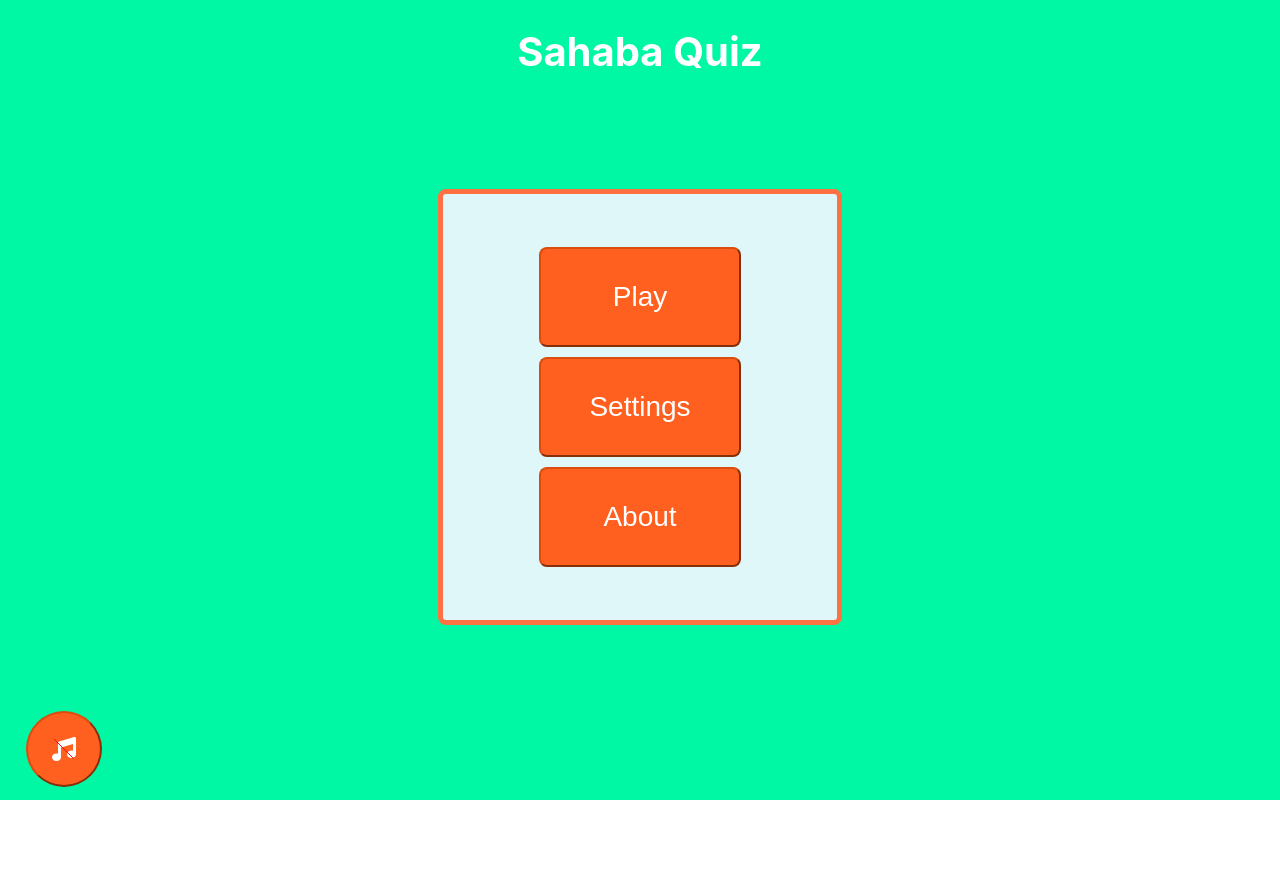
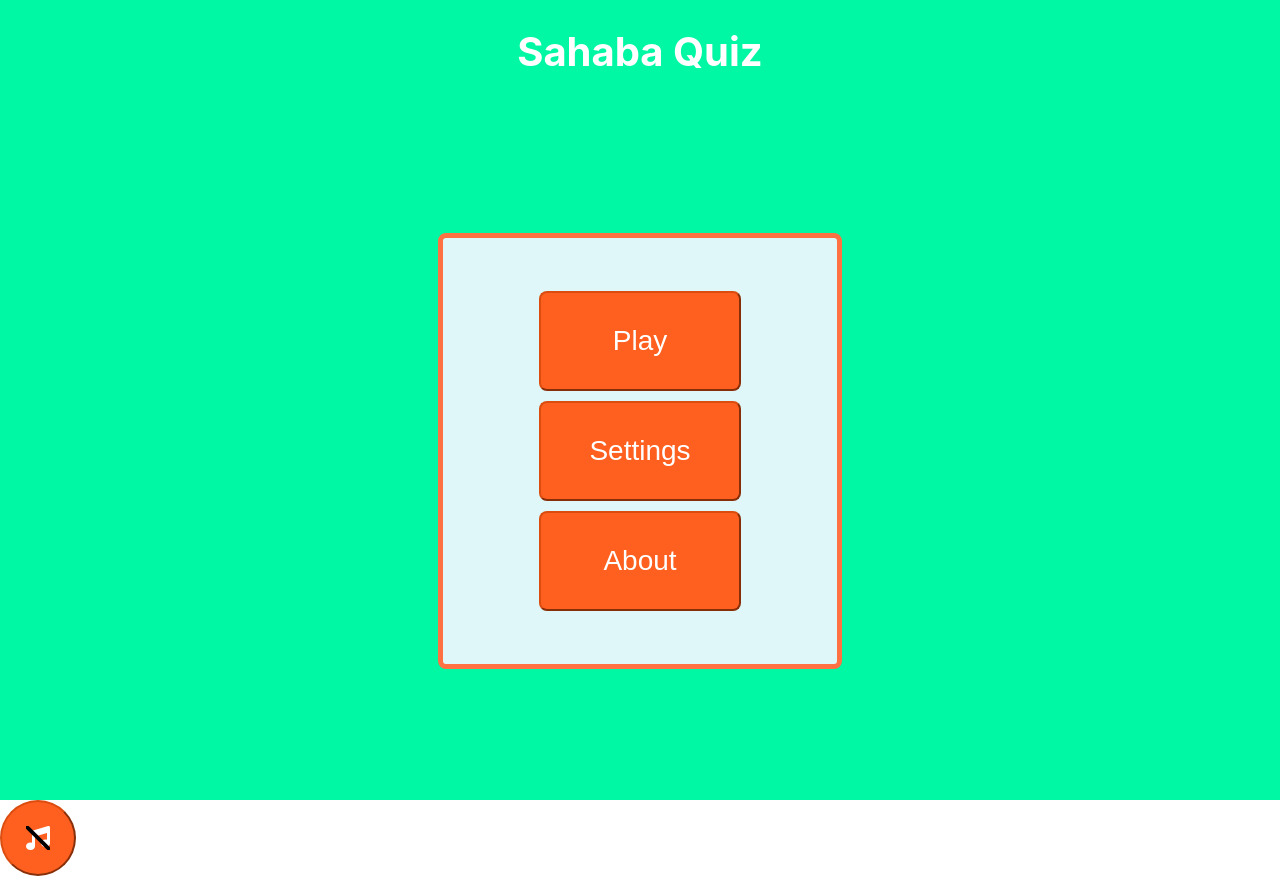
Before and after one commit to WajihQ/sahaba-quiz, a React (Create React App) app: page / in a window 1280 px wide. Before the commit the page ends 800 px from the top, so only its background shows below. Built offline with nearby package versions, Linux system fonts and the light colour scheme.

Commit message:
fix/Make button persist across all pages and also adjust styling for placement

```diff
--- a/src/App.css
+++ b/src/App.css
@@ -65,5 +65,7 @@
 
 #musicButton {
 	margin-right: 90%;
-	margin-bottom: 1%;
+	bottom: 5px;
+	left: 20px;
+	z-index: 10001;
 }
--- a/src/App.tsx
+++ b/src/App.tsx
@@ -5,6 +5,7 @@ import About from "./pages/about/About";
 import './App.css';
 import SitePagesEnum from './pages/sitePagesEnum';
 import BackgroundAudio from './components/backgroundSound/backgroundSound';
+import MusicButton from "./components/musicButton/musicButton";
 
 function App() {
 	const { activePage, setActivePage } = useContext(PageContext);
@@ -23,6 +24,7 @@ function App() {
 		<>
 			{<BackgroundAudio />}
 			{navigateToPage()}
+			{<MusicButton />}
 		</>
 	);
 }
--- a/src/pages/home/Home.tsx
+++ b/src/pages/home/Home.tsx
@@ -22,8 +22,6 @@ export default function Home(): JSX.Element {
                 <Button variant="rectangular" text="Settings" onClick={() => { }}></Button>
                 <Button variant="rectangular" text="About" onClick={() => navigateToPage(SitePagesEnum.About)}></Button>
             </ElementContainer>
-            {<MusicButton />}
-            {/* <Button id="musicButton" variant="circular" onClick={() => { }} icon={<MusicIcon />}></Button> */}
         </div>
     );
 };
```
Also changed, not shown: src/icons/musicslash.svg.
